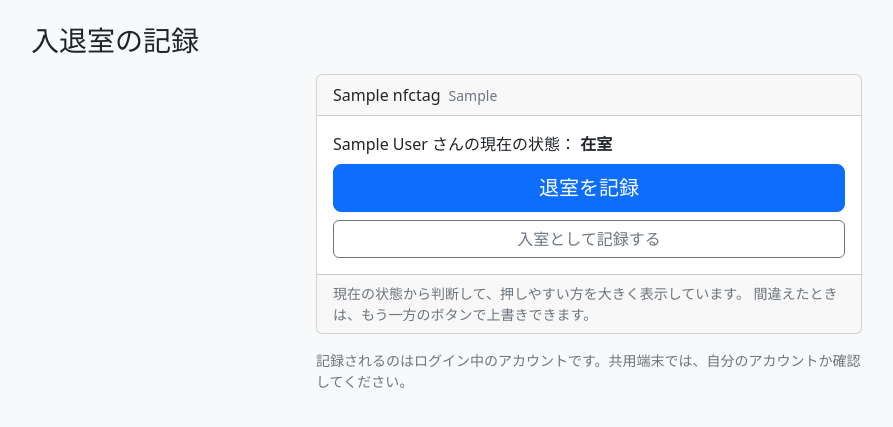
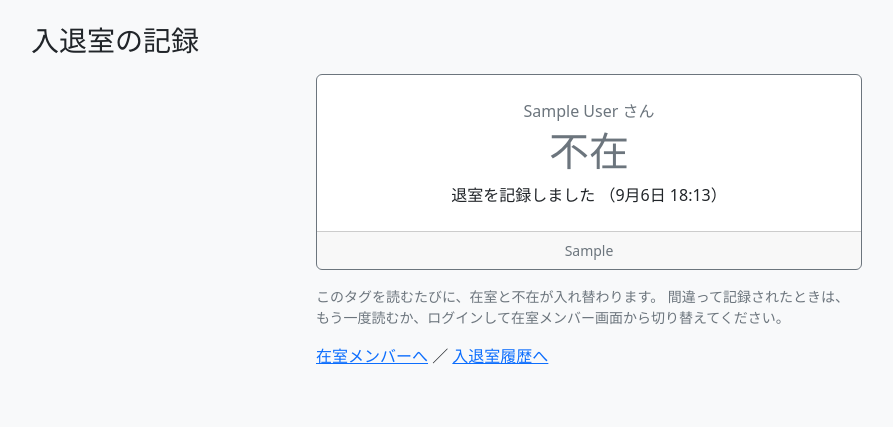
Before and after one commit to tomo1405/LabOps, a Django app: a page that uses templates/community/attendance_nfc.html in a window 1280 px wide. Shown: the part 59-486 px from the top of the page, without its empty margins (51-944 px from the left). Run offline with Django 5.2, Linux system fonts and the light colour scheme; a user stored in the database is signed in; data comes from the database, SQL or seed files in the repository; tables that the repository leaves empty hold one stand-in row (values such as "Sample post"); some libraries are stand-ins or nearby versions.

Commit message:
feat(在室メンバー): NFCタグをメンバーごとの発行に変更し、ログインなしで打刻できるようにする
入り口のタグをかざしてから画面でボタンを押す流れが手間だったため、
タグ1枚＝1メンバーとし、URLを開くだけで在室／不在が反転する方式に変更した。

- NfcTag に対象メンバーを追加。1人が複数枚持てる（入り口用・予備など）
- URLを開くとログインなしで状態が反転し、氏名と反転後の状態を表示する
- 同じメンバーの打刻が30秒以内に続いた場合は反転させない。
  かざし直しやブラウザの先読みで、入室直後に退室扱いになるのを防ぐため
- 打刻結果はキャッシュさせない（Cache-Control: no-store）
- 発行は管理画面のみ。紛失時は「トークンを再発行する」で古いURLを無効化でき、
  一時停止用に「無効にする」も用意した
- 旧方式（設置場所を表すタグ＋ログインで本人を判定）のタグはURLの意味が変わるため、
  マイグレーションで削除する

この方式ではURLそのものが打刻の鍵になり、URLを知っていれば誰でもそのメンバーの
在室状態を切り替えられる。トークンは推測できない値を自動生成し、
URLで行えるのは在室状態の切替のみで、ログインや他データの閲覧はできない。

テスト（工程5）: 反転・連続読み取りの抑止・ログイン不要・他メンバーへの非干渉・
再発行による旧URLの無効化など、NFC分を17件に書き換え、全体で297件。

Co-Authored-By: Claude Opus 5 <noreply@anthropic.com>

```diff
--- a/community/models.py
+++ b/community/models.py
@@ -74,13 +74,21 @@ def generate_nfc_token() -> str:
 
 
 class NfcTag(models.Model):
-    """入退室登録に使うNFCタグ（研究室の入り口などに貼る）。
+    """入退室登録に使うNFCタグ。メンバー1人につき1枚以上を発行する。
 
-    タグにはこのレコードのURLを書き込む。誰が打刻したかはログイン情報で判定するため、
-    タグ自体は「どこで打刻したか」を表す。
+    タグにはこのレコードのURLを書き込む。URLを開くとログインなしでそのメンバーの
+    在室／不在が反転するため、**URLそのものが打刻用の鍵**になる。
+    紛失・流出したタグは、管理画面から無効化するかトークンを再発行する。
     """
 
-    label = models.CharField("名称", max_length=50, help_text="例: 入り口（右扉）")
+    user = models.ForeignKey(
+        settings.AUTH_USER_MODEL,
+        on_delete=models.CASCADE,
+        related_name="nfc_tags",
+        verbose_name="対象メンバー",
+        help_text="このタグを読んだときに入退室が切り替わるメンバー",
+    )
+    label = models.CharField("名称", max_length=50, blank=True, help_text="例: 入り口に貼るタグ（予備）")
     location = models.CharField("設置場所", max_length=100, blank=True)
     token = models.CharField(
         "トークン", max_length=64, unique=True, default=generate_nfc_token, editable=False
@@ -91,10 +99,10 @@ class NfcTag(models.Model):
     class Meta:
         verbose_name = "NFCタグ"
         verbose_name_plural = "NFCタグ"
-        ordering = ["label"]
+        ordering = ["user__name", "label"]
 
     def __str__(self) -> str:
-        return self.label
+        return f"{self.user.name}{f'（{self.label}）' if self.label else ''}"
 
     @property
     def url_path(self) -> str:
@@ -102,6 +110,12 @@ class NfcTag(models.Model):
         from django.urls import reverse
 
         return reverse("community:attendance_nfc", args=[self.token])
+
+    def regenerate_token(self) -> str:
+        """トークンを作り直す。紛失したタグを無効にするときに使う。"""
+        self.token = generate_nfc_token()
+        self.save(update_fields=["token"])
+        return self.token
 
 
 class AttendanceLog(models.Model):
--- a/community/views.py
+++ b/community/views.py
@@ -35,6 +35,8 @@ User = get_user_model()
 CANTEEN_HISTORY_LIMIT = 7
 ATTENDANCE_HISTORY_DAYS = 7
 ATTENDANCE_LOG_LIMIT = 300
+# 同じタグを続けて読んだときに二重打刻しない時間（秒）
+NFC_COOLDOWN_SECONDS = 30
 
 
 def _parse_date(raw: str | None, default: date) -> date:
@@ -131,31 +133,41 @@ def attendance_history(request: HttpRequest) -> HttpResponse:
     )
 
 
-@login_required
+@require_GET
 def attendance_nfc(request: HttpRequest, token: str) -> HttpResponse:
-    """GET/POST /attendance/nfc/<token> : NFCタグからの入退室登録。
+    """GET /attendance/nfc/<token> : NFCタグからの入退室登録（ログイン不要）。
 
-    タグを読むと GET でこの画面が開く。GETでは状態を変えず、
-    表示された「入室」「退室」を押した POST で記録する
-    （ブラウザの先読みなどで意図せず打刻されるのを避けるため）。
+    タグはメンバーごとに発行し、URLを開くとそのメンバーの在室／不在が反転する。
+    URLを知っていれば誰でも打刻できるため、トークンは推測できない値とし、
+    紛失時は管理画面から無効化・再発行する。
+
+    短時間に同じタグが複数回読まれた場合は反転させない。
+    かざし直しやブラウザの先読みで、入室直後に退室扱いになるのを防ぐため。
     """
-    tag = get_object_or_404(NfcTag, token=token, is_active=True)
-    status, _ = AttendanceStatus.objects.get_or_create(user=request.user)
+    tag = get_object_or_404(NfcTag.objects.select_related("user"), token=token, is_active=True)
+    status, _ = AttendanceStatus.objects.get_or_create(user=tag.user)
 
-    if request.method == "POST":
-        entering = request.POST.get("action") == "enter"
-        status.set_state(entering, source=AttendanceSource.NFC, tag=tag)
-        messages.success(
-            request,
-            f"{tag.label} で{'入室' if entering else '退室'}を記録しました。",
-        )
-        return redirect("community:attendance_list")
+    recent = AttendanceLog.objects.filter(
+        user=tag.user,
+        source=AttendanceSource.NFC,
+        recorded_at__gte=timezone.now() - timedelta(seconds=NFC_COOLDOWN_SECONDS),
+    ).exists()
 
-    return render(
+    if recent:
+        toggled = False
+    else:
+        status.toggle(source=AttendanceSource.NFC, tag=tag)
+        toggled = True
+
+    response = render(
         request,
         "community/attendance_nfc.html",
-        {"tag": tag, "status": status},
+        {"tag": tag, "status": status, "toggled": toggled, "cooldown": NFC_COOLDOWN_SECONDS},
     )
+    # 打刻結果をキャッシュさせない（戻る操作や共有端末で古い結果を見せないため）
+    response["Cache-Control"] = "no-store"
+    response["X-Robots-Tag"] = "noindex, nofollow"
+    return response
 
 
 # --- 学食メニュー共有 -----------------------------------------------------
--- a/templates/community/attendance_list.html
+++ b/templates/community/attendance_list.html
@@ -8,7 +8,7 @@
 {% block content %}
 {% include "community/partials/attendance_board.html" %}
 <p class="text-secondary small mt-3 mb-0">
-  状態は自分で切り替えます。入り口のNFCタグを読んでも登録できます（センサーによる自動判定はありません）。
+  状態は自分で切り替えます。自分用のNFCタグを読むと、ログインなしで在室と不在が入れ替わります（センサーによる自動判定はありません）。
   過去の記録は<a href="{% url 'community:attendance_history' %}">入退室履歴</a>で確認できます。
 </p>
 {% endblock %}
--- a/templates/community/attendance_nfc.html
+++ b/templates/community/attendance_nfc.html
@@ -5,36 +5,43 @@
 {% block content %}
 <div class="row justify-content-center">
   <div class="col-md-6">
-    <div class="card">
-      <div class="card-header">
-        {{ tag.label }}{% if tag.location %}<span class="text-secondary small ms-2">{{ tag.location }}</span>{% endif %}
+    <div class="card {% if status.is_present %}border-success{% else %}border-secondary{% endif %}">
+      <div class="card-body text-center py-4">
+        <p class="text-secondary mb-1">{{ tag.user.name }} さん</p>
+        <p class="display-6 mb-2">
+          {% if status.is_present %}
+            <span class="text-success">在室</span>
+          {% else %}
+            <span class="text-secondary">不在</span>
+          {% endif %}
+        </p>
+        {% if toggled %}
+          <p class="mb-0">
+            {% if status.is_present %}入室{% else %}退室{% endif %}を記録しました
+            （{{ status.updated_at|date:"n月j日 H:i" }}）
+          </p>
+        {% else %}
+          <p class="mb-0 text-secondary">
+            直前に記録済みのため、状態は変えていません（{{ cooldown }}秒以内の連続読み取り）。
+          </p>
+        {% endif %}
       </div>
-      <div class="card-body">
-        <p class="mb-2">
-          {{ user.name }} さんの現在の状態：
-          <span class="fw-semibold">{% if status.is_present %}在室{% else %}不在{% endif %}</span>
-        </p>
-        <form method="post">
-          {% csrf_token %}
-          <div class="d-grid gap-2">
-            {% if status.is_present %}
-              <button type="submit" name="action" value="exit" class="btn btn-lg btn-primary">退室を記録</button>
-              <button type="submit" name="action" value="enter" class="btn btn-outline-secondary">入室として記録する</button>
-            {% else %}
-              <button type="submit" name="action" value="enter" class="btn btn-lg btn-success">入室を記録</button>
-              <button type="submit" name="action" value="exit" class="btn btn-outline-secondary">退室として記録する</button>
-            {% endif %}
-          </div>
-        </form>
-      </div>
-      <div class="card-footer text-secondary small">
-        現在の状態から判断して、押しやすい方を大きく表示しています。
-        間違えたときは、もう一方のボタンで上書きできます。
-      </div>
+      {% if tag.location %}
+        <div class="card-footer text-secondary small text-center">{{ tag.location }}</div>
+      {% endif %}
     </div>
+
     <p class="text-secondary small mt-3 mb-0">
-      記録されるのはログイン中のアカウントです。共用端末では、自分のアカウントか確認してください。
+      このタグを読むたびに、在室と不在が入れ替わります。
+      間違って記録されたときは、もう一度読むか、ログインして在室メンバー画面から切り替えてください。
     </p>
+    {% if user.is_authenticated %}
+      <p class="mt-3 mb-0">
+        <a href="{% url 'community:attendance_list' %}">在室メンバーへ</a>
+        ／
+        <a href="{% url 'community:attendance_history' %}">入退室履歴へ</a>
+      </p>
+    {% endif %}
   </div>
 </div>
 {% endblock %}
```
Also changed, not shown: community/admin.py (+32 -2 lines), community/tests/test_attendance_history.py (+81 -19 lines), docs/04_実装/機能仕様書_研究室統合プラットフォーム.md (+23 -12 lines), community/migrations/0004_nfctag_user.py (added), docs/README.md.
